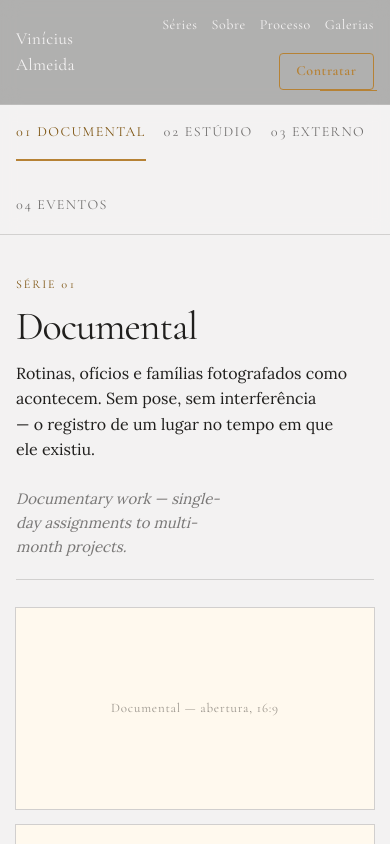
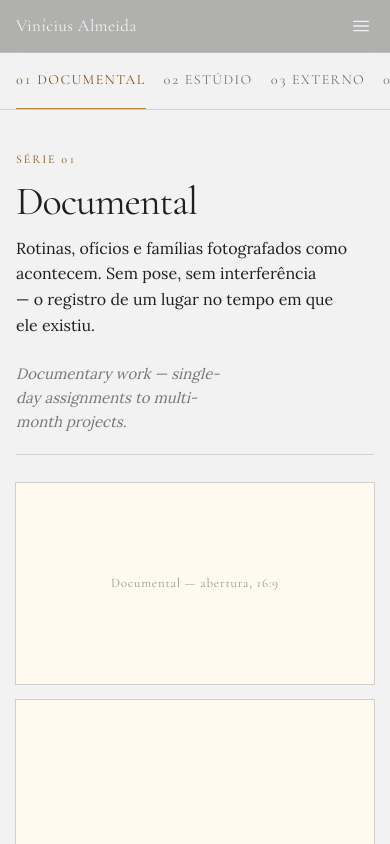
Before and after one commit to Vinicius083/vinicius-fotografia, a Next.js app: page /galerias in a window 390 px wide. Shown: the top 844 px of the page. Built offline with nearby package versions, Linux system fonts and the light colour scheme.

Commit message:
feat: aprimorar cabeçalho e navegação responsiva com novos estilos e comportamento de menu

```diff
--- a/app/design-system.css
+++ b/app/design-system.css
@@ -203,7 +203,7 @@ a.contact-row:hover { color: var(--color-accent-700); text-decoration: none; }
   top: 0;
   z-index: 30;
   border-bottom: 1px solid var(--header-divider, var(--color-divider));
-  background: var(--header-bg, color-mix(in srgb, var(--color-bg) 78%, transparent));
+  background: var(--header-bg, color-mix(in srgb, var(--color-bg) 80%, transparent));
   backdrop-filter: blur(10px) saturate(1.1);
   -webkit-backdrop-filter: blur(10px) saturate(1.1);
   color: var(--header-fg, var(--color-text));
@@ -212,6 +212,52 @@ a.contact-row:hover { color: var(--color-accent-700); text-decoration: none; }
 .site-header.is-scrolled {
   box-shadow: var(--shadow-sm);
 }
+
+.header-inner {
+  display: flex;
+  align-items: center;
+  justify-content: space-between;
+  gap: 20px;
+  padding: 13px var(--gutter);
+  max-width: 1240px;
+  margin: 0 auto;
+}
+
+.header-brand {
+  display: flex;
+  align-items: center;
+  gap: 12px;
+  color: inherit;
+  font-family: var(--font-heading);
+  font-size: 17px;
+  letter-spacing: 0.02em;
+  white-space: nowrap;
+}
+
+.site-nav {
+  position: relative;
+  display: flex;
+  align-items: center;
+  gap: clamp(16px, 2vw, 30px);
+  font-family: var(--font-heading);
+  font-size: 14px;
+  letter-spacing: 0.04em;
+}
+
+.nav-toggle {
+  display: none;
+  appearance: none;
+  background: none;
+  border: 0;
+  padding: 8px;
+  margin: -8px -6px;
+  cursor: pointer;
+  color: inherit;
+}
+.nav-toggle svg {
+  display: block;
+}
+
 .nav-link {
   position: relative;
   color: inherit;
@@ -239,6 +285,50 @@ a.contact-row:hover { color: var(--color-accent-700); text-decoration: none; }
   right: 0;
 }
 
+@media (max-width: 720px) {
+  .nav-toggle {
+    display: inline-flex;
+  }
+  .site-nav {
+    position: absolute;
+    top: 100%;
+    left: 0;
+    right: 0;
+    flex-direction: column;
+    align-items: stretch;
+    gap: 0;
+    padding: 2px var(--gutter) 16px;
+    background: var(--color-bg);
+    color: var(--color-text);
+    border-bottom: 1px solid var(--color-divider);
+    box-shadow: var(--shadow-md);
+    opacity: 0;
+    visibility: hidden;
+    transform: translateY(-6px);
+    transition: opacity 0.2s var(--ease), transform 0.2s var(--ease), visibility 0.2s;
+  }
+  .site-nav[data-open="true"] {
+    opacity: 1;
+    visibility: visible;
+    transform: none;
+  }
+  .site-nav .nav-link {
+    padding: 13px 2px;
+    font-size: 15px;
+    border-bottom: 1px solid var(--color-divider);
+  }
+  .site-nav .nav-link::after {
+    display: none;
+  }
+  .nav-indicator {
+    display: none;
+  }
+  .site-nav .btn {
+    margin-top: 14px;
+    align-self: flex-start;
+  }
+}
+
 /* — revelar ao rolar — */
 .reveal {
   opacity: 0;
@@ -248,6 +338,35 @@ a.contact-row:hover { color: var(--color-accent-700); text-decoration: none; }
 .reveal.is-visible {
   opacity: 1;
   transform: none;
+}
+
+/* — abas da galeria — */
+.tabs-row {
+  max-width: 1240px;
+  margin: 0 auto;
+  padding: 0 var(--gutter);
+  display: flex;
+  gap: clamp(18px, 3vw, 40px);
+  flex-wrap: wrap;
+  font-family: var(--font-heading);
+  font-size: 14px;
+  letter-spacing: 0.1em;
+  text-transform: uppercase;
+}
+@media (max-width: 620px) {
+  .tabs-row {
+    flex-wrap: nowrap;
+    overflow-x: auto;
+    scrollbar-width: none;
+    -webkit-overflow-scrolling: touch;
+  }
+  .tabs-row::-webkit-scrollbar {
+    display: none;
+  }
+  .tabs-row > button {
+    white-space: nowrap;
+    flex: 0 0 auto;
+  }
 }
 
 /* — grade da galeria — */
--- a/components/Galerias.tsx
+++ b/components/Galerias.tsx
@@ -157,20 +157,7 @@ export default function Galerias() {
           borderBottom: "1px solid var(--color-divider)",
         }}
       >
-        <div
-          style={{
-            maxWidth: 1240,
-            margin: "0 auto",
-            padding: "0 var(--gutter)",
-            display: "flex",
-            gap: "clamp(18px, 3vw, 40px)",
-            flexWrap: "wrap",
-            fontFamily: "var(--font-heading)",
-            fontSize: 14,
-            letterSpacing: "0.1em",
-            textTransform: "uppercase",
-          }}
-        >
+        <div className="tabs-row">
           {abas.map((a) => (
             <button
               key={a.slug}
--- a/components/Header.tsx
+++ b/components/Header.tsx
@@ -19,14 +19,12 @@ export default function Header() {
   const [inverted, setInverted] = useState(false);
   const [active, setActive] = useState<string | null>(null);
   const [indicator, setIndicator] = useState({ left: 0, width: 0, opacity: 0 });
+  const [menuOpen, setMenuOpen] = useState(false);
 
   useEffect(() => {
     const setHeight = () => {
       if (ref.current) {
-        document.documentElement.style.setProperty(
-          "--header-h",
-          `${ref.current.offsetHeight}px`,
-        );
+        document.documentElement.style.setProperty("--header-h", `${ref.current.offsetHeight}px`);
       }
     };
     setHeight();
@@ -42,14 +40,24 @@ export default function Header() {
     return () => window.removeEventListener("scroll", onScroll);
   }, []);
 
+  // Fecha o menu ao trocar de página ou ao voltar para o desktop.
+  useEffect(() => setMenuOpen(false), [pathname]);
+  useEffect(() => {
+    const onResize = () => {
+      if (window.innerWidth > 720) setMenuOpen(false);
+    };
+    window.addEventListener("resize", onResize);
+    return () => window.removeEventListener("resize", onResize);
+  }, []);
+
   useEffect(() => {
     const headerHeight = ref.current?.offsetHeight ?? 58;
-    const active = new Set<Element>();
+    const seen = new Set<Element>();
     let observer: IntersectionObserver | null = null;
 
     const setup = () => {
       observer?.disconnect();
-      active.clear();
+      seen.clear();
       const targets = document.querySelectorAll("[data-header-invert]");
       if (!targets.length) {
         setInverted(false);
@@ -58,10 +66,10 @@ export default function Header() {
       observer = new IntersectionObserver(
         (entries) => {
           entries.forEach((entry) => {
-            if (entry.isIntersecting) active.add(entry.target);
-            else active.delete(entry.target);
+            if (entry.isIntersecting) seen.add(entry.target);
+            else seen.delete(entry.target);
           });
-          setInverted(active.size > 0);
+          setInverted(seen.size > 0);
         },
         { rootMargin: `-${headerHeight}px 0px -100% 0px`, threshold: 0 },
       );
@@ -86,8 +94,7 @@ export default function Header() {
       let current: string | null = null;
       for (const l of links) {
         const el = document.getElementById(l.id);
-        if (el && el.getBoundingClientRect().top <= headerHeight + 40)
-          current = l.id;
+        if (el && el.getBoundingClientRect().top <= headerHeight + 40) current = l.id;
       }
       setActive(current);
     };
@@ -101,17 +108,13 @@ export default function Header() {
     const update = () => {
       const nav = navRef.current;
       const el = active ? linkRefs.current.get(active) : null;
-      if (!nav || !el) {
+      if (!nav || !el || window.innerWidth <= 720) {
         setIndicator((s) => ({ ...s, opacity: 0 }));
         return;
       }
       const navRect = nav.getBoundingClientRect();
       const elRect = el.getBoundingClientRect();
-      setIndicator({
-        left: elRect.left - navRect.left,
-        width: elRect.width,
-        opacity: 1,
-      });
+      setIndicator({ left: elRect.left - navRect.left, width: elRect.width, opacity: 1 });
     };
     update();
     window.addEventListener("resize", update);
@@ -130,65 +133,46 @@ export default function Header() {
         "--header-fg": "var(--color-text)",
         "--header-bg": scrolled
           ? "color-mix(in srgb, var(--color-bg) 90%, transparent)"
-          : "color-mix(in srgb, var(--color-bg) 55%, transparent)",
+          : "color-mix(in srgb, var(--color-bg) 62%, transparent)",
         "--header-divider": scrolled ? "var(--color-divider)" : "transparent",
       } as React.CSSProperties);
 
   return (
-    <header
-      ref={ref}
-      className={`site-header${scrolled ? " is-scrolled" : ""}`}
-      style={headerStyle}
-    >
-      <div
-        style={{
-          display: "flex",
-          alignItems: "center",
-          justifyContent: "space-between",
-          gap: 24,
-          padding: "14px var(--gutter)",
-          margin: "0 auto",
-        }}
-      >
-        <Link
-          href="/#topo"
-          style={{
-            display: "flex",
-            alignItems: "center",
-            gap: 12,
-            color: "inherit",
-          }}
+    <header ref={ref} className={`site-header${scrolled ? " is-scrolled" : ""}`} style={headerStyle}>
+      <div className="header-inner">
+        <Link href="/#topo" className="header-brand" onClick={() => setMenuOpen(false)}>
+          Vinícius Almeida
+        </Link>
+
+        <button
+          type="button"
+          className="nav-toggle"
+          aria-label={menuOpen ? "Fechar menu" : "Abrir menu"}
+          aria-expanded={menuOpen}
+          aria-controls="site-nav"
+          onClick={() => setMenuOpen((v) => !v)}
         >
-          <span
-            style={{
-              fontFamily: "var(--font-heading)",
-              fontSize: 17,
-              letterSpacing: "0.02em",
-            }}
-          >
-            Vinícius Almeida
-          </span>
-        </Link>
-        <nav
-          ref={navRef}
-          style={{
-            position: "relative",
-            display: "flex",
-            alignItems: "center",
-            gap: "clamp(14px, 2vw, 30px)",
-            fontFamily: "var(--font-heading)",
-            fontSize: 14,
-            letterSpacing: "0.04em",
-            flexWrap: "wrap",
-            justifyContent: "flex-end",
-          }}
-        >
+          <svg width="22" height="22" viewBox="0 0 24 24" fill="none" stroke="currentColor" strokeWidth="1.5" strokeLinecap="round">
+            {menuOpen ? (
+              <path d="M6 6l12 12M18 6L6 18" />
+            ) : (
+              <>
+                <path d="M4 7h16" />
+                <path d="M4 12h16" />
+                <path d="M4 17h16" />
+              </>
+            )}
+          </svg>
+        </button>
+
+        <nav ref={navRef} id="site-nav" className="site-nav" data-open={menuOpen}>
           {links.map((l) => (
             <Link
               key={l.id}
               href={l.href}
               className="nav-link"
               aria-current={active === l.id ? "page" : undefined}
+              onClick={() => setMenuOpen(false)}
               ref={(el) => {
                 if (el) linkRefs.current.set(l.id, el);
               }}
@@ -200,6 +184,7 @@ export default function Header() {
             href="/galerias"
             className="nav-link"
             aria-current={active === "galerias" ? "page" : undefined}
+            onClick={() => setMenuOpen(false)}
             ref={(el) => {
               if (el) linkRefs.current.set("galerias", el);
             }}
@@ -208,13 +193,9 @@ export default function Header() {
           </Link>
           <span
             className="nav-indicator"
-            style={{
-              left: indicator.left,
-              width: indicator.width,
-              opacity: indicator.opacity,
-            }}
+            style={{ left: indicator.left, width: indicator.width, opacity: indicator.opacity }}
           />
-          <Link href="/#contato" className="btn btn-primary">
+          <Link href="/#contato" className="btn btn-primary" onClick={() => setMenuOpen(false)}>
             Contratar
           </Link>
         </nav>
```
